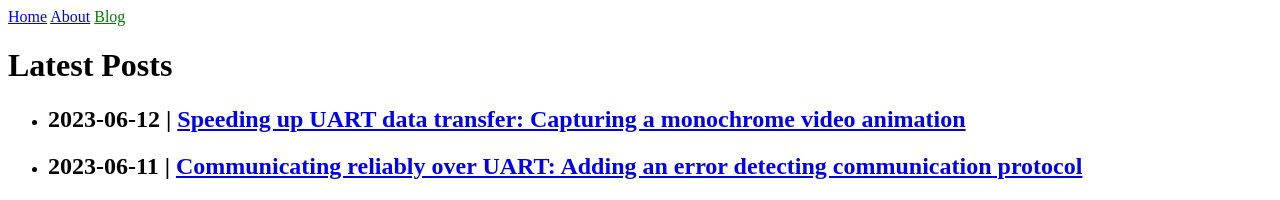
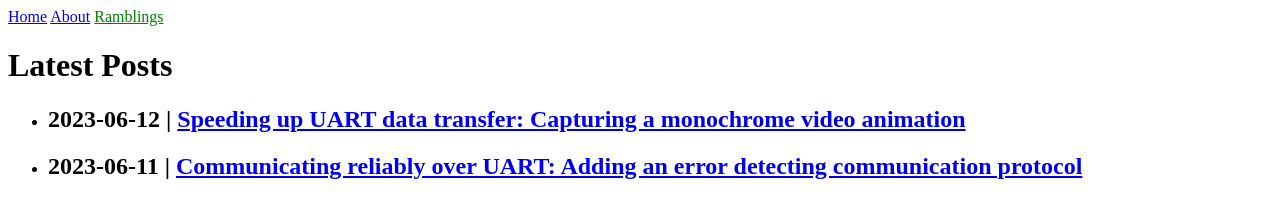
Before and after one commit to tysonliddell/blog, a Jekyll site: the page built from blog.html, in a window 1280 px wide. Shown: the top 200 px of the page. Built offline with Jekyll 4.4.1, drawn with Linux system fonts in a browser that asks for light colours.

Commit message:
Rename blog nav.

```diff
--- a/_data/navigation.yaml
+++ b/_data/navigation.yaml
@@ -2,5 +2,5 @@
   link: /
 - name: About
   link: /about.html
-- name: Blog
+- name: Ramblings
   link: /blog.html
```
